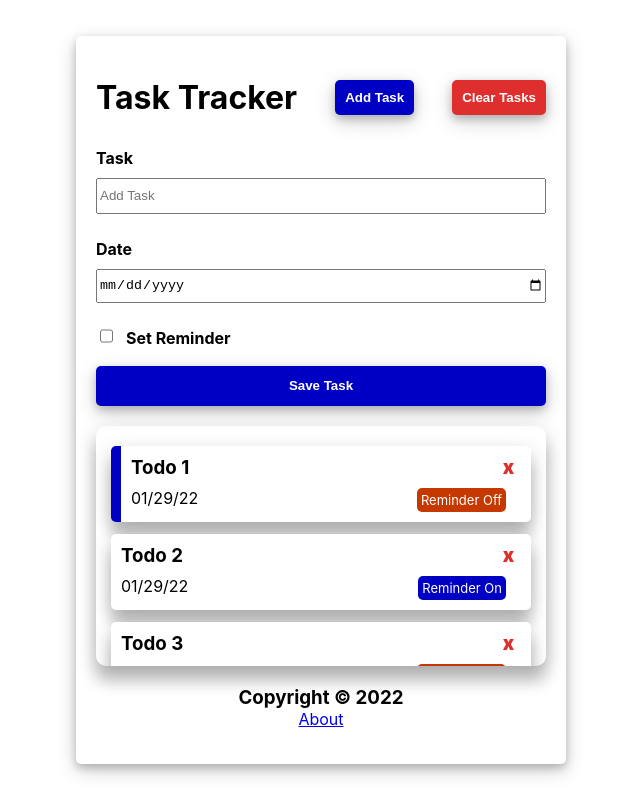
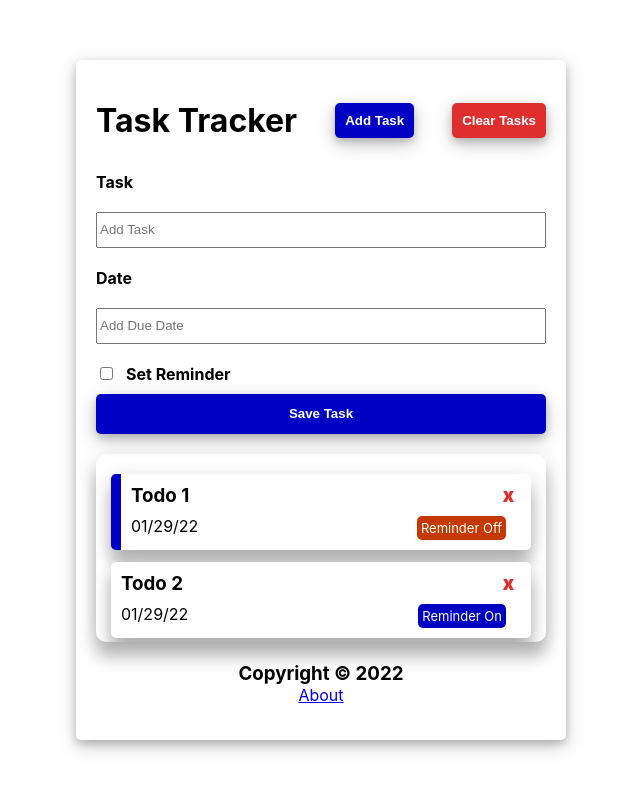
Before and after one commit to owuraku-zenas/Task-Tracker-App-frontend, a React (Create React App) app: page / in a window 1280 px wide. Both pictures are taken after a click on the button "Add Task". Shown: the whole page, without its empty margins (319-959 px from the left). Built offline with nearby package versions, Linux system fonts and the light colour scheme.

Commit message:
Add Todo Functionality

```diff
--- a/src/App.css
+++ b/src/App.css
@@ -11,6 +11,7 @@
 .container {
   border-radius: 5px;
   width: 450px;
+  height: 80%;
   background-color: white;
   padding: 20px;
   display: flex;
@@ -31,7 +32,6 @@
   }
 
   .todo__items {
-    flex: 1;
     background-color: white;
     padding: 20px 2px !important;
   }
@@ -47,4 +47,5 @@
   .todo__item:active {
     transform: scale(0.90) !important;
   }
+
 }
--- a/src/App.jsx
+++ b/src/App.jsx
@@ -8,24 +8,28 @@ import TodoItems from './components/TodoItems';
 function App() {
   const [todoList, setTodoList] = useState([
     {
+      id: 1,
       title: "Todo 1",
       date: "01/29/22",
       completed: true,
       reminder: false
     },
     {
+      id: 2,
       title: "Todo 2",
       date: "01/29/22",
       completed: false,
       reminder: true
     },
     {
+      id: 3,
       title: "Todo 3",
       date: "01/29/22",
       completed: false,
       reminder: false
     },
     {
+      id: 4,
       title: "Todo 4",
       date: "01/29/22",
       completed: true,
@@ -35,14 +39,21 @@ function App() {
 
   const [inputAreaToggle, setInputAreaToggle] = useState(false)
 
-
   const toggleInputArea = () => {
-      setInputAreaToggle(!inputAreaToggle)
+    setInputAreaToggle(!inputAreaToggle)
   }
 
   // Delete task
   const deleteTask = (id) => {
     console.log("delete", id);
+  }
+
+  /**
+   * Add task
+   */
+  const addTask = (newTask) => {
+    setTodoList([...todoList, newTask])
+    console.log("This is working");
   }
 
   // Clear all tasks
@@ -54,9 +65,9 @@ function App() {
   return (
     <div className="App">
       <div className="container">
-        <Header clearTasks={deleteTasks} length={todoList.length} showInputArea={toggleInputArea}/>
-        {inputAreaToggle ? <InputArea /> : null}
-        <TodoItems todos={todoList}/>
+        <Header clearTasks={deleteTasks} length={todoList.length} showInputArea={toggleInputArea} />
+        {inputAreaToggle ? <InputArea addTask={addTask} /> : null}
+        <TodoItems todos={todoList} />
         <Footer />
       </div>
     </div>
--- a/src/components/InputArea.jsx
+++ b/src/components/InputArea.jsx
@@ -1,20 +1,63 @@
-import React from 'react'
+import React, { useState } from 'react'
 import "../styles/InputArea.css";
 
-function InputArea() {
+
+function InputArea({ addTask }) {
+    const [todoInput, setTodoInput] = useState('')
+    const [dateInput, setDateInput] = useState('')
+    const [reminderInput, setReminderInput] = useState(false)
+
+    const formHandler = (event) => {
+        event.preventDefault()
+        let newTodo = {
+            id: Date.now(),
+            title: todoInput,
+            date: dateInput,
+            completed: false,
+            reminder: reminderInput
+        }
+        addTask(newTodo)
+    }
     return (
-        <form className="input__area">
+        <form className="input__area" onSubmit={formHandler}>
             <label htmlFor="add__task">Task</label>
-            <input type="text" id="add__task" placeholder="Add Task" />
+            <input
+                type="text" id="add__task"
+                value={todoInput}
+                onChange={(e) => {
+                    setTodoInput(e.target.value)
+                }}
+                placeholder="Add Task"
+                required
+            />
             <label htmlFor="add__date">Date</label>
-            <input type="date" id="add__date" />
+            <input
+                type="text" id="add__date"
+                value={dateInput}
+                onChange={(e) => {
+                    setDateInput(e.target.value)
+                }}
+                placeholder="Add Due Date"
+                required
+            />
+
             <div className="reminder">
-                <input type="checkbox" name="set__reminder" id="set__reminder" />
+                <input
+                    type="checkbox" name="set__reminder" id="set__reminder"
+                    value={reminderInput}
+                    onChange={() => {
+                        setReminderInput(!reminderInput);
+                    }}
+                />
                 <label htmlFor="set__reminder">Set Reminder</label>
             </div>
             <button className="save__task__btn">Save Task</button>
         </form>
+
     )
+
 }
 
+
+
 export default InputArea
--- a/src/components/TodoItems.jsx
+++ b/src/components/TodoItems.jsx
@@ -16,8 +16,8 @@ function TodoItems({ todos }) {
     return (
         <div className="todo__items">
             {
-                todos.map((todo, i) => (
-                    <TodoItem key={i} title={todo.title} date={todo.date} completed={todo.completed} reminder={todo.reminder} />
+                todos.map((todo) => (
+                    <TodoItem key={todo.id} title={todo.title} date={todo.date} completed={todo.completed} reminder={todo.reminder} />
                 ))
             }
         </div>
--- a/src/styles/InputArea.css
+++ b/src/styles/InputArea.css
@@ -8,8 +8,8 @@
     margin: 10px 0;
   }
 
-  .input__area input {
-    margin-bottom: 15px;
+  .input__area input[type=text] {
+    margin: 10px 0;
     height: 30px;
   }
 
@@ -27,7 +27,6 @@
 
   .save__task__btn:hover {
       background-color:rgb(1, 1, 173);
-      transform: scale(1.05);
   }
 
   .save__task__btn:active {
@@ -39,4 +38,5 @@
     flex-direction: row;
     justify-content: left;
     column-gap: 10px;
+    align-items: center;
   }
--- a/src/styles/TodoItems.css
+++ b/src/styles/TodoItems.css
@@ -8,6 +8,7 @@
     border-radius: 10px;
     box-shadow: 0 16px 16px 0 rgb(0 0 0 / 20%), 0 6px 20px 0 rgb(0 0 0 / 19%);
     overflow: auto;
+    flex: 1;
   }
 
   .no__todos {
```
Also changed, not shown: public/manifest.json.
